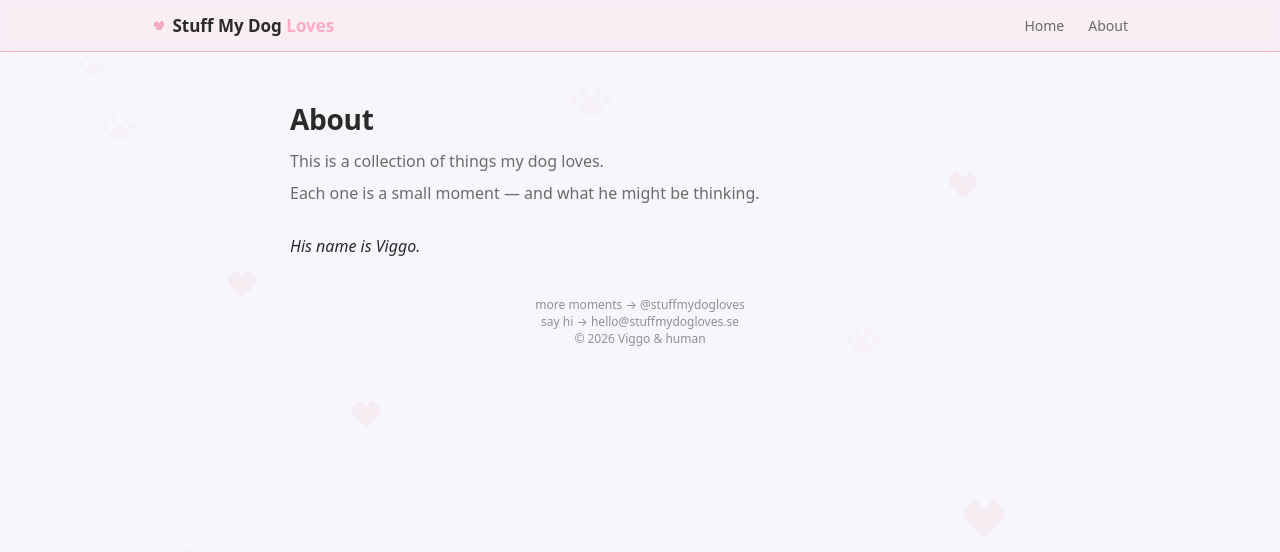
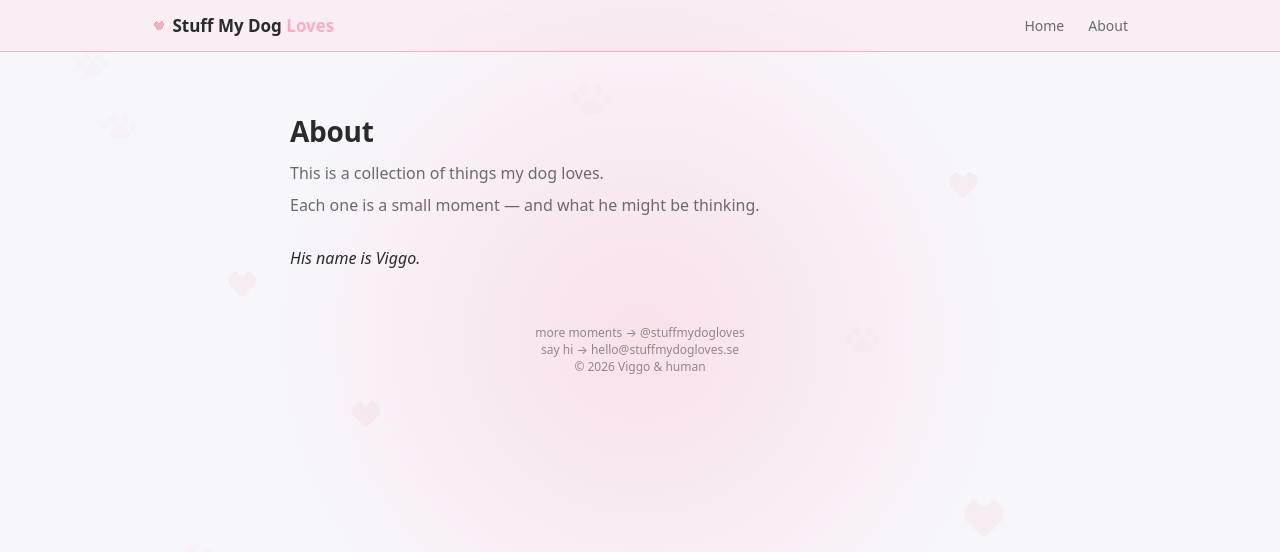
Before and after one commit to osmy25/stuff-my-dog-loves, a Next.js app: page /about in a window 1280 px wide. Shown: the top 552 px of the page. Built offline with nearby package versions, Linux system fonts and the light colour scheme.

Commit message:
made card wider, stronger shadow

```diff
--- a/app/layout.module.css
+++ b/app/layout.module.css
@@ -1,14 +1,23 @@
 .page {
   min-height: 100dvh;
-  background: var(--bg);
+  background:
+    radial-gradient(
+      circle at 50% 42%,
+      rgba(255, 166, 190, 0.28),
+      transparent 48%
+    ),
+    var(--bg);
   color: var(--text-dark);
   position: relative;
   z-index: 1;
 }
 
+
+
+
 .main {
   margin: 0 auto;
   width: 100%;
-  max-width: 64rem; /* ~1024px */
-  padding: 1rem;
+  max-width: 46rem; /* ~736px */
+  padding: 1.75rem 1rem 2rem;
 }
--- a/components/Card/Card.module.css
+++ b/components/Card/Card.module.css
@@ -1,11 +1,11 @@
 .card {
   width: 100%;
-  max-width: 28rem;
+  max-width: 34rem;
   padding: 1.5rem;
   border-radius: 2rem;
   border: 3px solid var(--pink);
   background: var(--white);
-  box-shadow: 0 12px 32px rgba(0, 0, 0, 0.1);
+  box-shadow: 0 18px 48px rgba(0, 0, 0, 0.14);
 }
 
 .cardIndex {
--- a/components/List/List.module.css
+++ b/components/List/List.module.css
@@ -3,7 +3,7 @@
   display: flex;
   flex-direction: column;
   align-items: center;
-  gap: 1rem;
+  gap: 1.25rem;
 }
 
 .buttonGroup {
@@ -46,14 +46,13 @@
   display: flex;
   justify-content: center;
   padding: 0 1rem;
-  margin-bottom: 0.4rem;
 }
 
 .introRow {
   display: flex;
   align-items: flex-start; /* instead of center */
   gap: 0.9rem;
-  max-width: 30rem;
+  max-width: 34rem;
 }
 
 .introIcon {
```
